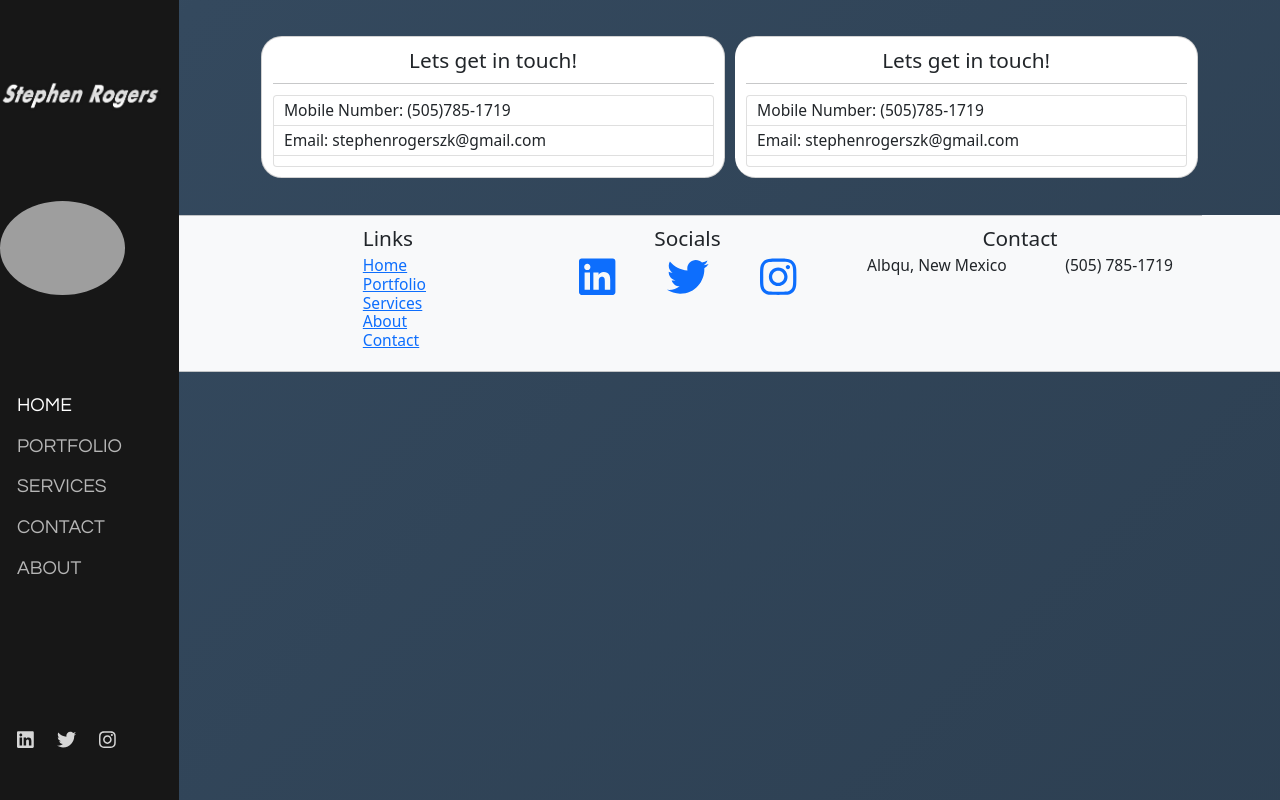
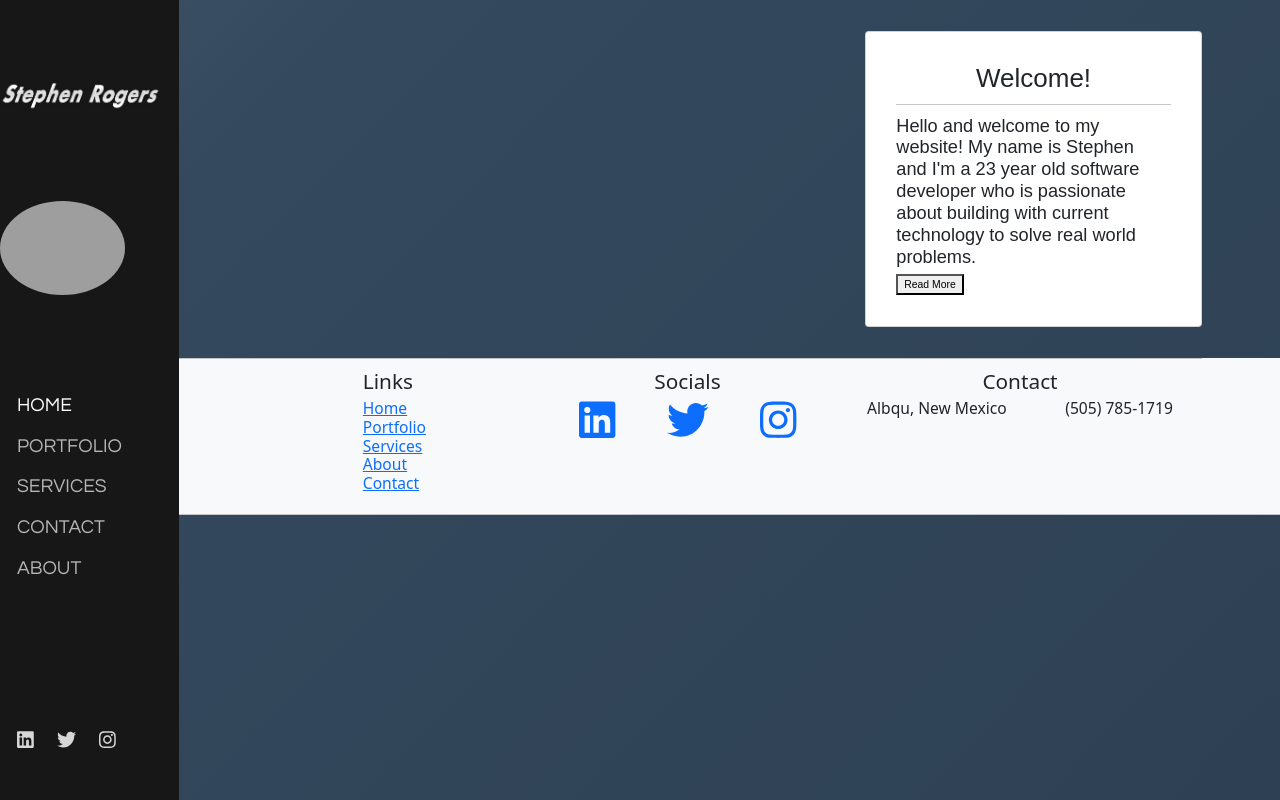
Before and after one commit to srcodes12/Portfolio-Project, a React (Create React App) app: page / in a window 1280 px wide. Built offline with nearby package versions, Linux system fonts and the light colour scheme; grey boxes are pictures that could not be loaded.

Commit message:
HomePage edit

```diff
--- a/src/Pages/HomePage.js
+++ b/src/Pages/HomePage.js
@@ -1,4 +1,5 @@
-import { Container,
+import {
+  Container,
   Card,
   CardImg,
   CardBody,
@@ -8,52 +9,52 @@ import { Container,
   CardGroup,
   CardText,
   ListGroupItem,
-        ListGroup} from 'reactstrap';
-import SubHeader from '../componets/Header/SubHeader';
-import { Parallax, ParallaxLayer } from '@react-spring/parallax';
-import img from '../assets/images/xuxwater.png';
-import xux from '../assets/images/test3.png';
-import im2 from '../assets/images/stat.png';
-import './HomePageStyples.css';
+  ListGroup,
+} from 'reactstrap'
+import SubHeader from '../componets/Header/SubHeader'
+import { Parallax, ParallaxLayer } from '@react-spring/parallax'
+import img from '../assets/images/xuxwater.png'
+import xux from '../assets/images/test3.png'
+import im2 from '../assets/images/stat.png'
+import './HomePageStyples.css'
 import '../componets/boxstyle.css'
+import fs from '../assets/images/fs.png'
+import { useState } from 'react'
+
 const HomePage = () => {
+  const [isCollapsed, setIsCollapsed] = useState(true)
+
+  const toggleCollapse = () => {
+    setIsCollapsed(!isCollapsed)
+  }
+
   return (
     <>
-    <Container>
-
-    </Container>
-    <CardGroup className='mt-5'>
-    <Card className="m-2 rounded-5 boxstyle">
+      <Container className="d-flex  mt-5" style={{ justifyContent: 'end' }}>
+        <Card
+          className="d-flex boxstyle"
+          style={{
+            width: '30%',
+            alignItems: 'center',
+            fontFamily: 'Arial',
+            padding: '20px',
+          }}
+        >
           <CardBody>
-      <CardTitle tag="h2" className='justify-content-center d-flex'>Lets get in touch!</CardTitle>
+            <CardTitle tag="h1" className="justify-content-center d-flex">
+              Welcome!
+            </CardTitle>
             <hr></hr>
-        <CardText>
-
-        </CardText>
-      <ListGroup tag="h4">
-      <ListGroupItem>Mobile Number: (505)785-1719</ListGroupItem>
-      <ListGroupItem>Email: stephenrogerszk@gmail.com</ListGroupItem>
-      <ListGroupItem></ListGroupItem>
-    </ListGroup>
+            {isCollapsed ? (
+            <CardText className='h3' style={{ width: '90%', alignItems: 'center' }}>{`Hello and welcome to my website! My name is Stephen and I'm a 23 year old software developer who is passionate about building with current technology to solve real world problems.`}</CardText>
+          ) : (
+            <CardText className='h3' style={{ width: '90%', alignItems: 'center' }}>{`Hello and welcome to my website! My name is Stephen and I'm a 23 year old software developer who is passionate about building with current technology to solve real world problems. I have a deep understanding of software development principles, best practices, and modern technologies, and I strive to create meaningful and impactful software solutions that not only meet the needs of clients and end users. Thank you for stopping by and please don't hesitate to reach out to me with any questions or inquiries.`}</CardText>
+          )}
+              <button onClick={toggleCollapse}>{isCollapsed ? 'Read More' : 'Read Less'}</button>
           </CardBody>
         </Card>
-
-    <Card className="m-2 rounded-5 boxstyle">
-    <CardBody>
-      <CardTitle tag="h2" className='justify-content-center d-flex'>Lets get in touch!</CardTitle>
-      <hr></hr>
-        <CardText>
-
-        </CardText>
-      <ListGroup tag="h4">
-      <ListGroupItem>Mobile Number: (505)785-1719</ListGroupItem>
-      <ListGroupItem>Email: stephenrogerszk@gmail.com</ListGroupItem>
-      <ListGroupItem></ListGroupItem>
-    </ListGroup>
-    </CardBody>
-  </Card>
-  </CardGroup>
+      </Container>
     </>
-    );
+  )
 }
-export default HomePage;
+export default HomePage
```
Lines whose indentation alone changed are shown as unchanged.
